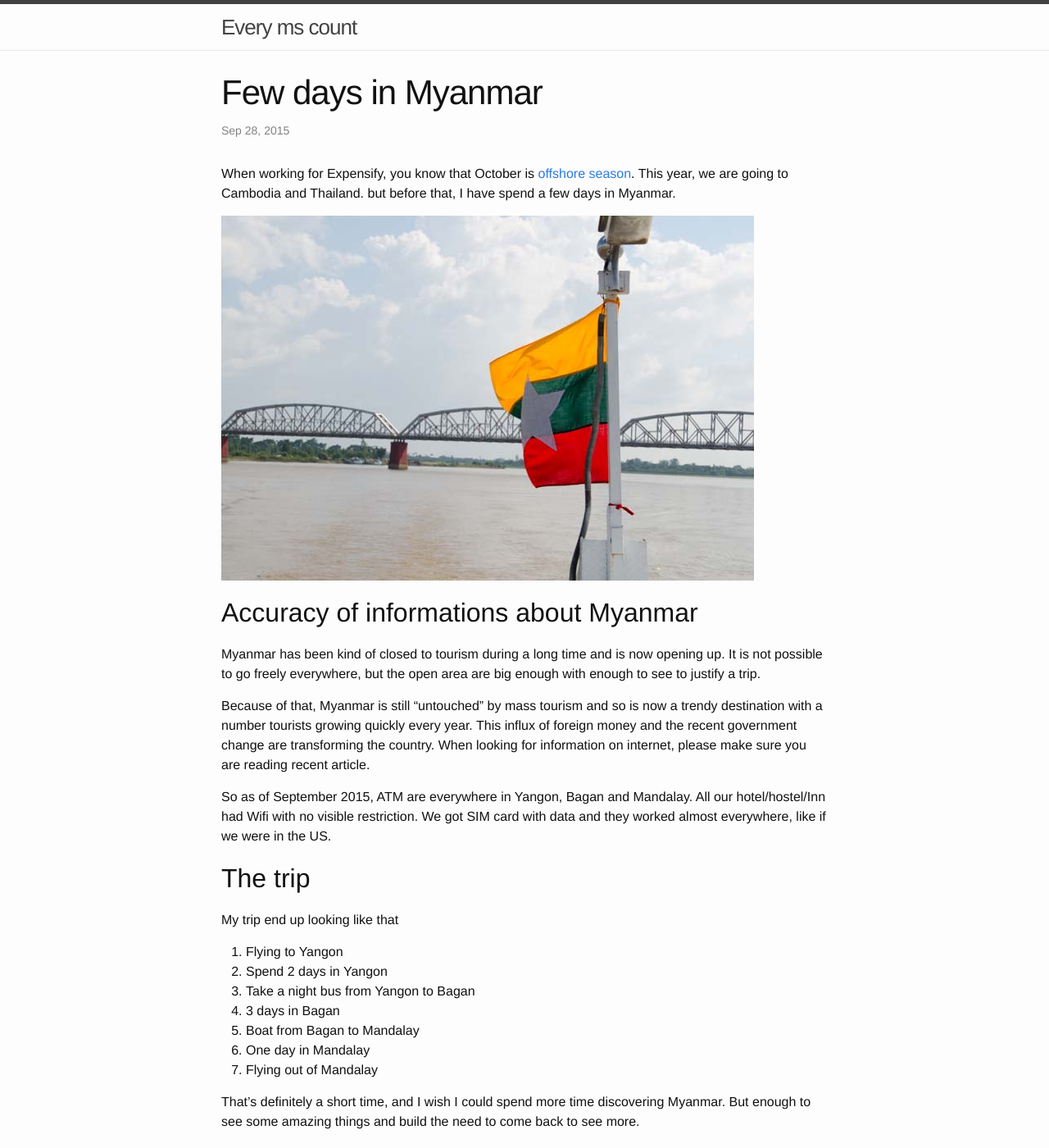
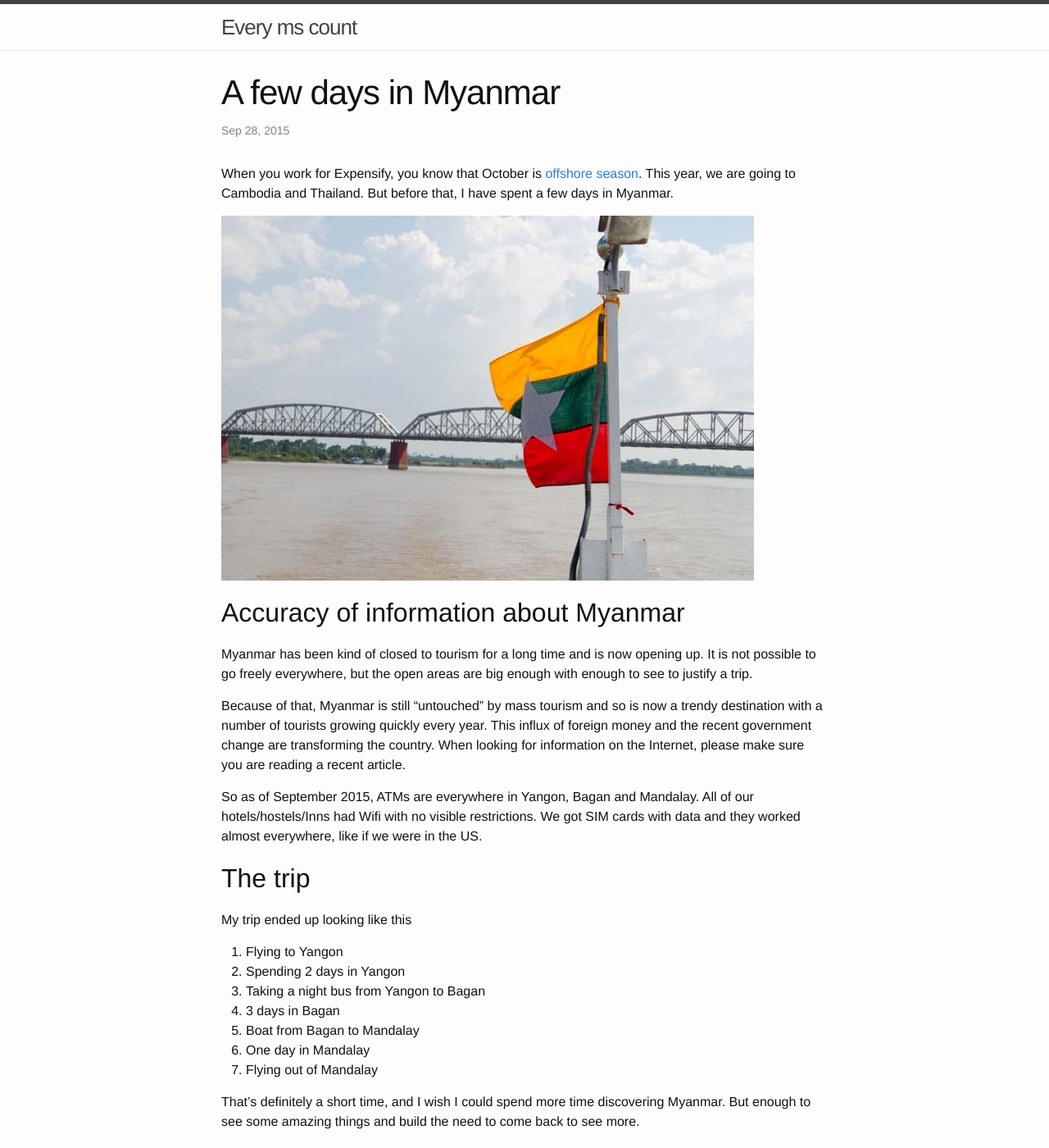
Before and after one commit to mipstian/genintho.github.io, a Jekyll site: the page built from _posts/2015-09-28-days-in-myanmar.md, in a window 1280 px wide and 1400 px high. Shown: the whole window at 82% size. Built offline with Jekyll 4.4.1, drawn with Linux system fonts in a browser that asks for light colours.

Commit message:
[Typo] - Few days in Myanmar corrections by Giorgio

```diff
--- a/_posts/2015-09-28-days-in-myanmar.md
+++ b/_posts/2015-09-28-days-in-myanmar.md
@@ -1,36 +1,36 @@
 ---
 layout: post
-title:  "Few days in Myanmar"
+title:  "A few days in Myanmar"
 date:   2015-09-28 17:28:33
 categories:
   - travel
   - myanmar
 ---
 
-When working for Expensify, you know that October is [offshore season](http://we.are.expensify.com/offshoring/).
-This year, we are going to Cambodia and Thailand. but before that, I have spend a few days in Myanmar.
+When you work for Expensify, you know that October is [offshore season](http://we.are.expensify.com/offshoring/).
+This year, we are going to Cambodia and Thailand. But before that, I have spent a few days in Myanmar.
 
 ![Myanmar Flag]({{ site.url }}/img/2015-09-28/myanmar-flag.jpg)
 
-## Accuracy of informations about Myanmar
+## Accuracy of information about Myanmar
 
-Myanmar has been kind of closed to tourism during a long time and is now opening up. It is not possible to go freely
-everywhere, but the open area are big enough with enough to see to justify a trip.
+Myanmar has been kind of closed to tourism for a long time and is now opening up. It is not possible to go freely
+everywhere, but the open areas are big enough with enough to see to justify a trip.
 
-Because of that, Myanmar is still "untouched" by mass tourism and so is now a trendy destination with a number tourists
+Because of that, Myanmar is still "untouched" by mass tourism and so is now a trendy destination with a number of tourists
 growing quickly every year. This influx of foreign money and the recent government change are transforming the country.
- When looking for information on internet, please make sure you are reading recent article.
+ When looking for information on the Internet, please make sure you are reading a recent article.
 
-So as of September 2015, ATM are everywhere in Yangon, Bagan and Mandalay. All our hotel/hostel/Inn had Wifi with no
-visible restriction. We got SIM card with data and they worked almost everywhere, like if we were in the US.
+So as of September 2015, ATMs are everywhere in Yangon, Bagan and Mandalay. All of our hotels/hostels/Inns had Wifi with no
+visible restrictions. We got SIM cards with data and they worked almost everywhere, like if we were in the US.
 
 ## The trip
 
-My trip end up looking like that
+My trip ended up looking like this
 
 1. Flying to Yangon
-2. Spend 2 days in Yangon
-3. Take a night bus from Yangon to Bagan
+2. Spending 2 days in Yangon
+3. Taking a night bus from Yangon to Bagan
 4. 3 days in Bagan
 5. Boat from Bagan to Mandalay
 6. One day in Mandalay
```
